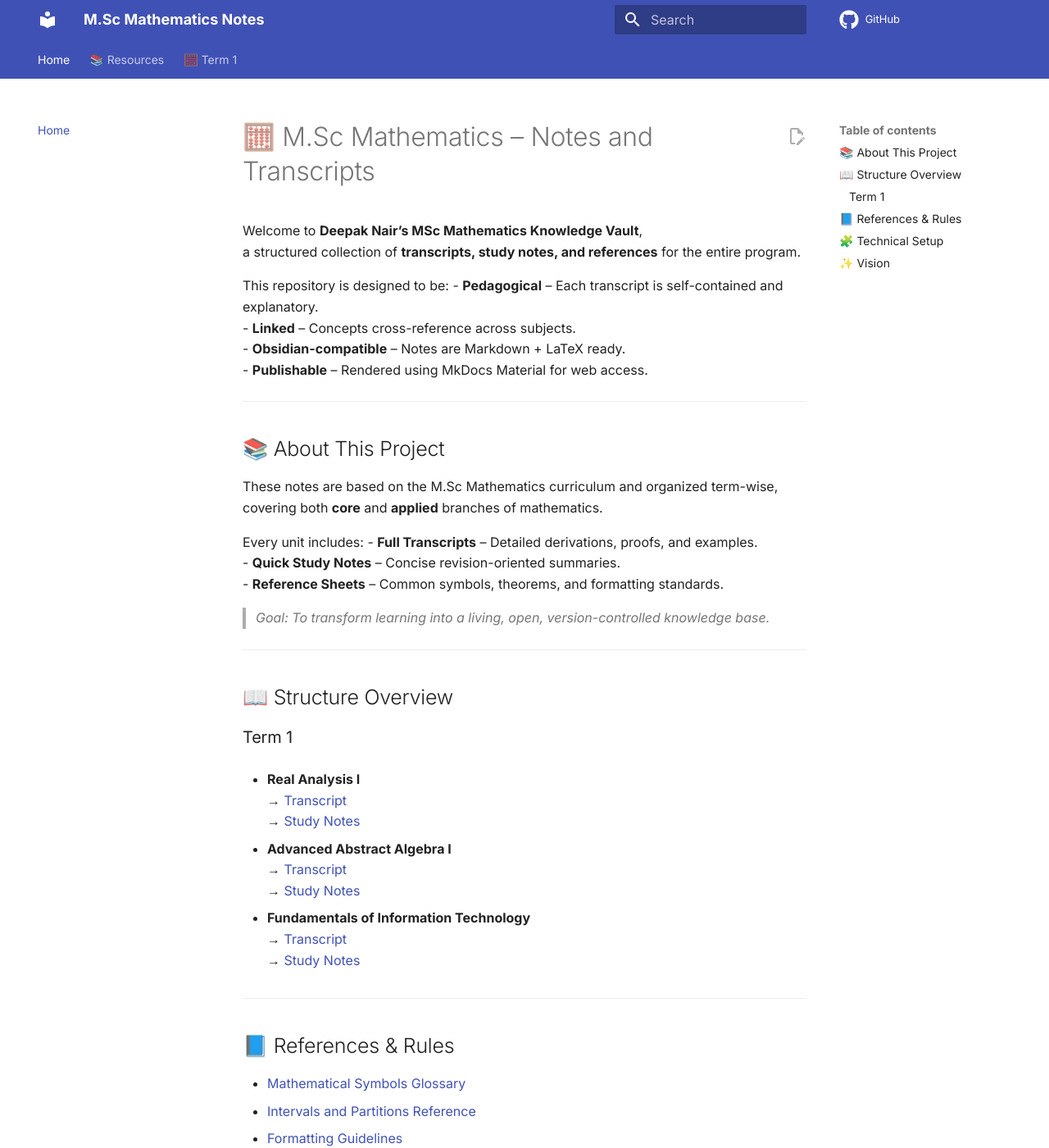
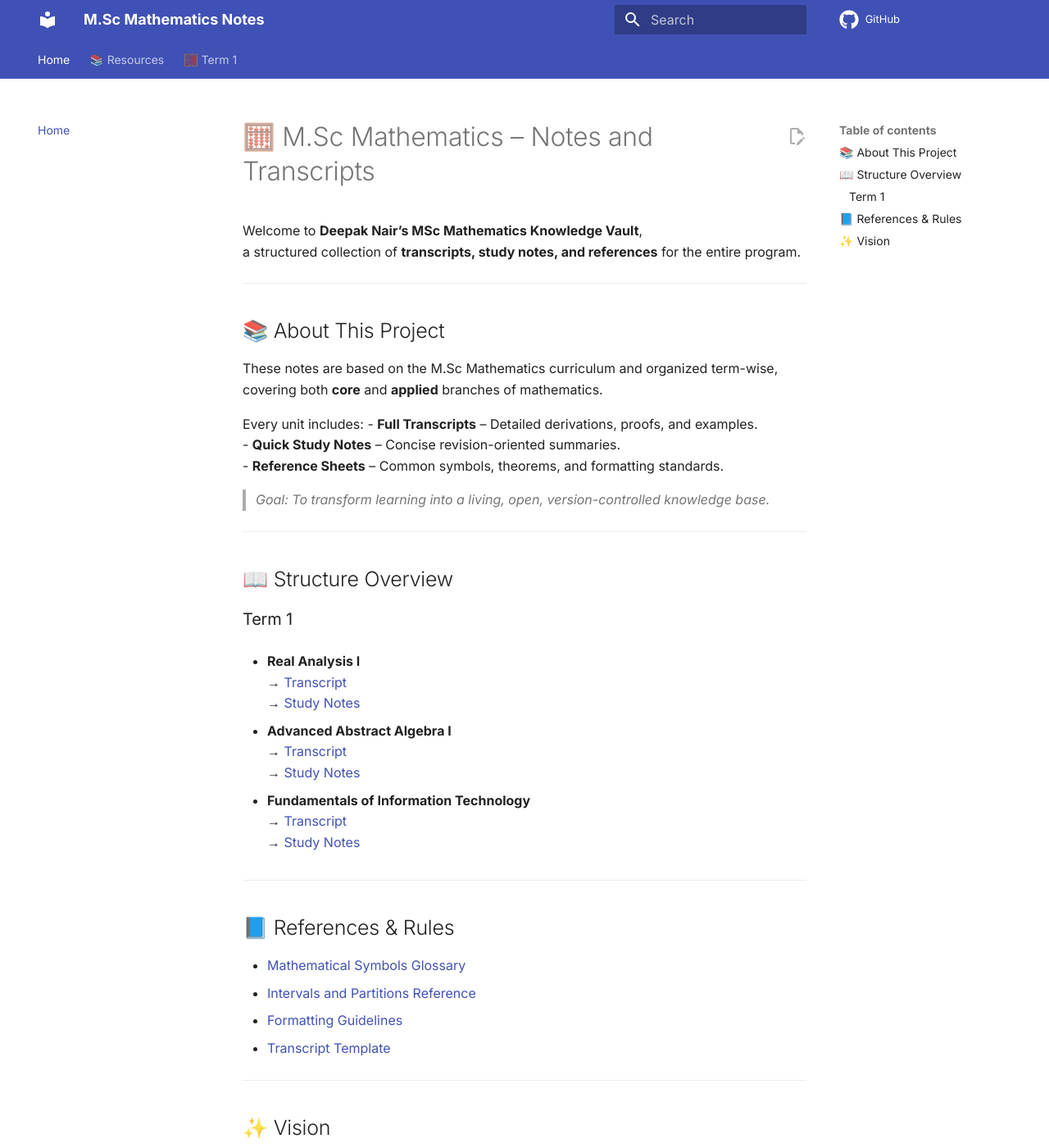
Before and after one commit to dhnair/msc-maths, an MkDocs documentation site: the page built from docs/index.md, in a window 1280 px wide and 1400 px high. Shown: the whole window at 82% size. Built offline with MkDocs 1.6.1 and Material for MkDocs 9.7.7, drawn with Linux system fonts in a browser that asks for light colours; comment, search, counter and statistics services are not loaded; some of the changed text lies outside the part shown.

Commit message:
Sun Oct 12 02:06:21 IST 2025

````diff
--- a/docs/index.md
+++ b/docs/index.md
@@ -6,12 +6,6 @@
 
 Welcome to **Deepak Nair’s MSc Mathematics Knowledge Vault**,
 a structured collection of **transcripts, study notes, and references** for the entire program.
-
-This repository is designed to be:
-- **Pedagogical** – Each transcript is self-contained and explanatory.
-- **Linked** – Concepts cross-reference across subjects.
-- **Obsidian-compatible** – Notes are Markdown + LaTeX ready.
-- **Publishable** – Rendered using MkDocs Material for web access.
 
 ---
 
@@ -53,26 +47,6 @@
 
 ---
 
-## 🧩 Technical Setup
-
-This site is built with:
-- **[MkDocs Material](https://squidfunk.github.io/mkdocs-material/)** for static site generation
-- **MathJax** for LaTeX support
-- **Pymdown Extensions** for Markdown enhancement
-- **GitHub Pages** for hosting
-
-To preview locally:
-```bash
-mkdocs serve
-```
-
-To publish:
-```bash
-mkdocs gh-deploy
-```
-
----
-
 ## ✨ Vision
 > “Mathematics is not about numbers, equations, computations, or algorithms:
 > it’s about understanding.”
--- a/mkdocs.yaml
+++ b/mkdocs.yaml
@@ -84,6 +84,7 @@
   - htmlproofer:
       ignore_urls:
         - https://linkedin.com/in/dhnair
+  - glightbox
 
 # Global extra metadata
 extra:
````
Also changed, not shown: requirements.txt (+6 -26 lines).
